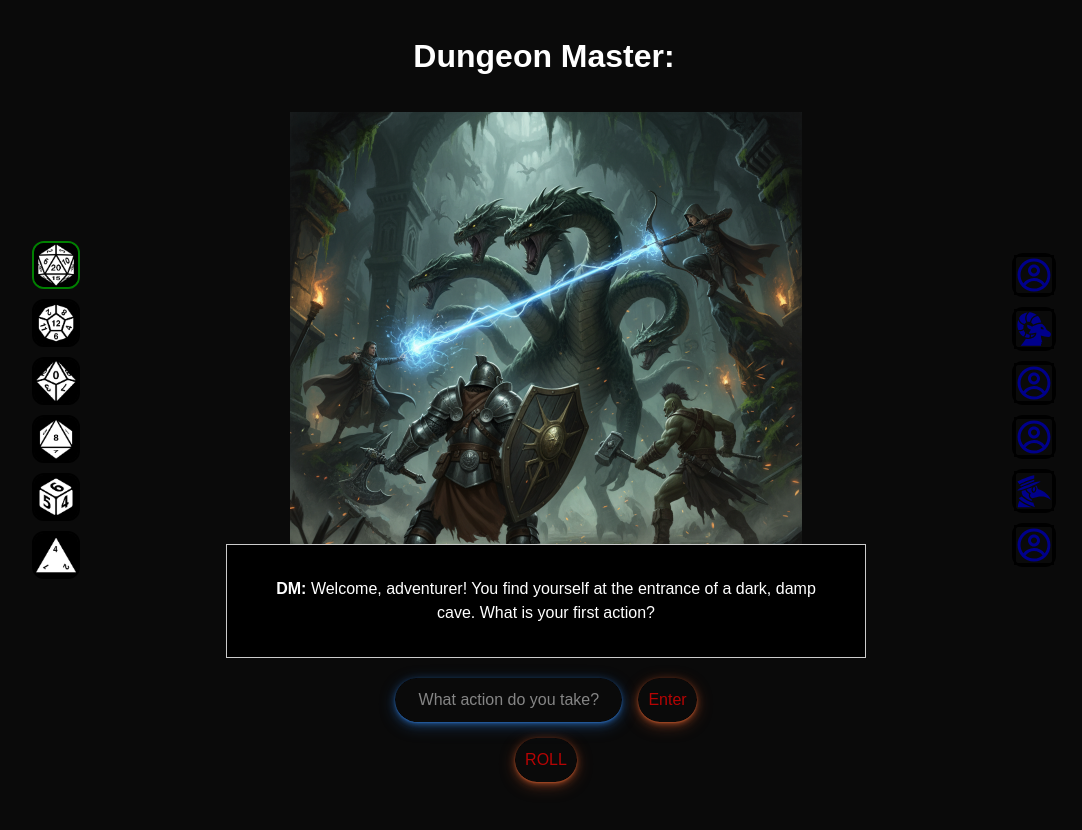
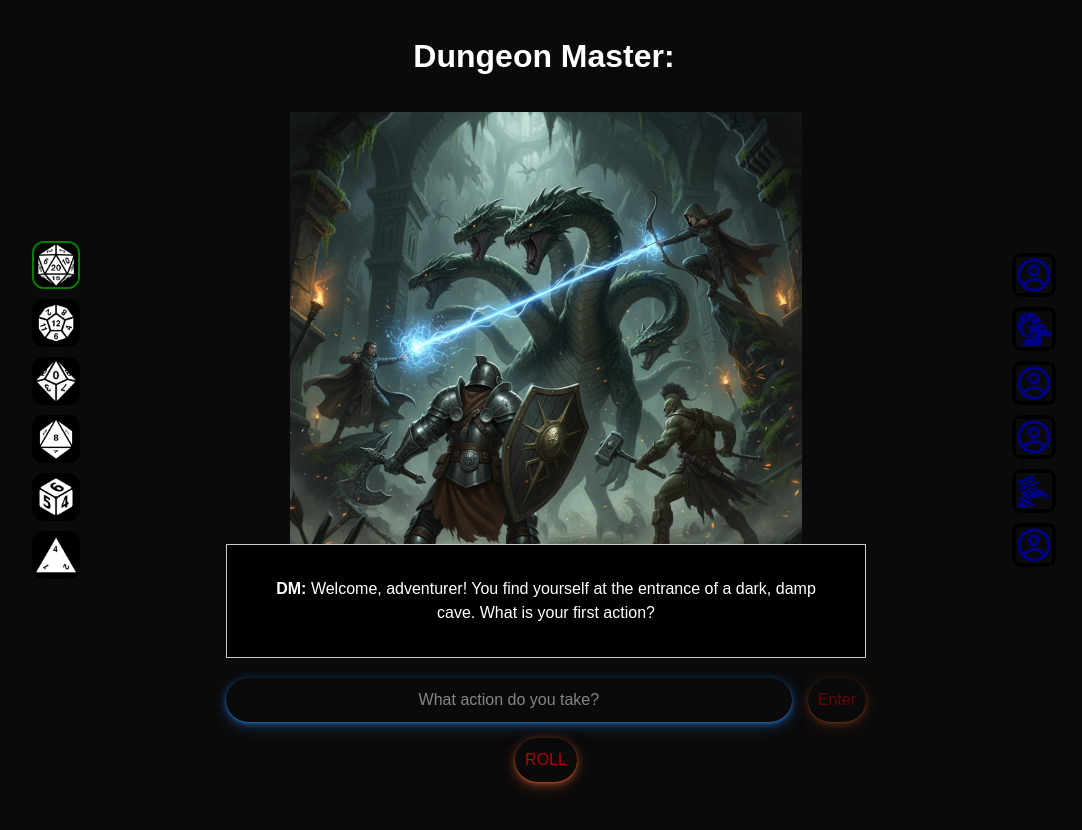
Before and after one commit to Mrpoink/DungeonMaster, a Next.js app in the folder dungeon-master/: page /pages/game in a window 1280 px wide. Shown: the top 830 px of the page, without its empty margins (96-1178 px from the left). Built offline with nearby package versions, Linux system fonts and the light colour scheme.

Commit message:
fixed component issues re-centered the api calls

```diff
--- a/dungeon-master/src/app/components/dice/roll.tsx
+++ b/dungeon-master/src/app/components/dice/roll.tsx
@@ -1,16 +1,29 @@
 'use client'
 import {useState} from "react";
 
-export default function Roll({ sides }: { sides: number }){
+type RollProps = {
+    sides: number;
+    command: string;
+    onRollClick: (isRoll: boolean) => Promise<void>;
+}
+
+export default function Roll({ sides, command, onRollClick }: RollProps){
     const [rollResult, setRollResult] = useState<number | null>(null);
 
-  const handleRoll = () => {
+    const handleRoll = async () => {
         const roll = Math.floor(Math.random() * sides) + 1;
         setRollResult(roll);
+
+        await onRollClick(true);
     }
+
     return(
         <div>
-        <button id="roll-dice-button" onClick={() => handleRoll()}>
+            <button
+                id="roll-dice-button"
+                onClick={handleRoll}
+                // disabled={!command.trim()} // Disable if no text command is present
+            >
                 ROLL
             </button>
             {rollResult !== null && (
--- a/dungeon-master/src/app/components/gameManager/gameManager.tsx
+++ b/dungeon-master/src/app/components/gameManager/gameManager.tsx
@@ -2,8 +2,6 @@
 
 import { useState, useEffect, SetStateAction, useRef, Dispatch } from "react";
 
-
-// Component for a single chat message
 type ConversationMessageProps = {
     sender: 'User' | 'DM' | string;
     text: string;
@@ -23,21 +21,20 @@ const ConversationMessage = ({ sender, text }: ConversationMessageProps) => {
 type UserActionInputProps = {
     userin: string;
     setUserin: Dispatch<SetStateAction<string>>;
-    handleSend: () => void;
+    handleSend: (isRoll: boolean) => Promise<void>;
     isLoading: boolean;
 };
 
-// Component to handle user input and submission (replaces the exported 'sendUserin' component)
 const UserActionInput = ({ userin, setUserin, handleSend, isLoading }: UserActionInputProps) => {
     const handleKeyDown = (event: { key: string; preventDefault: () => void; }) => {
         if (event.key === 'Enter') {
             event.preventDefault();
-            handleSend();
+            handleSend(false);
         }
     };
 
     return (
-        <div>
+        <div className="flex space-x-2">
             <input
                 type="text"
                 value={userin}
@@ -45,11 +42,13 @@ const UserActionInput = ({ userin, setUserin, handleSend, isLoading }: UserActio
                 onKeyDown={handleKeyDown}
                 placeholder={isLoading ? "Waiting for DM response..." : "What action do you take?"}
                 disabled={isLoading}
+                className="flex-grow p-2 border border-gray-300 rounded"
             />
             <button
-                onClick={handleSend}
+                onClick={() => handleSend(false)}
                 disabled={isLoading || !userin.trim()}
                 id="enter-button"
+                className="bg-blue-500 text-white p-2 rounded disabled:opacity-50"
             >
                 <span className="hidden sm:inline">Enter</span>
             </button>
@@ -57,14 +56,18 @@ const UserActionInput = ({ userin, setUserin, handleSend, isLoading }: UserActio
     );
 };
 
-export default function GameManager() {
-    const [userin, setUserin] = useState('');
+type GameManagerProps = {
+    userin: string;
+    setUserin: Dispatch<SetStateAction<string>>;
+    handleSend: (isRoll: boolean) => Promise<void>;
+    isLoading: boolean;
+};
+
+export default function GameManager({ userin, setUserin, handleSend, isLoading }: GameManagerProps) {
     const [conversation, setConversation] = useState([
         { sender: 'DM', text: "Welcome, adventurer! You find yourself at the entrance of a dark, damp cave. What is your first action?" }
     ]);
-    const [isLoading, setIsLoading] = useState(false);
 
-    // Auto-scroll functionality
     const chatContainerRef = useRef<HTMLDivElement | null>(null);
 
     useEffect(() => {
@@ -74,51 +77,13 @@ export default function GameManager() {
         }
     }, [conversation]);
 
-    const handleSend = async () => {
-        if (!userin.trim() || isLoading) return;
-
-        const userMessage = userin.trim();
-        setUserin('');
-        setIsLoading(true);
-
-        // 1. Add user message to conversation
-        setConversation(prev => [...prev, { sender: 'User', text: userMessage }]);
-
-        try {
-            // Note: I am retaining the original API endpoint, but it likely requires a running Python backend.
-            const response = await fetch('http://localhost:1068/userin', {
-                method: 'POST',
-                headers: {
-                    'Content-Type': 'application/json',
-                },
-                body: JSON.stringify({ command: userMessage }),
-            });
-
-            if (!response.ok) {
-                 throw new Error(`HTTP error! status: ${response.status}`);
-            }
-
-            const result = await response.json();
-
-            // 2. Add DM response to conversation
-            setConversation(prev => [...prev, { sender: 'DM', text: result.message || "The DM responds, 'Silence falls over the area...'" }]);
-
-        } catch (error) {
-            console.error("Failed to communicate with backend:", error);
-            setConversation(prev => [
-                ...prev,
-                { sender: 'DM', text: "System Error: Could not connect to Python backend (http://localhost:1068)." }
-            ]);
-        } finally {
-            setIsLoading(false);
-        }
-    };
 
     return (
         <div className="flex flex-col h-full">
             {/* Conversation Log */}
             <div
                 ref={chatContainerRef}
+                className="overflow-y-auto flex-grow"
             >
                 {conversation.map((msg, index) => (
                     <ConversationMessage key={index} sender={msg.sender} text={msg.text} />
@@ -133,7 +98,6 @@ export default function GameManager() {
                 )}
             </div>
 
-            {/* Input */}
             <div className="mt-4">
                 <UserActionInput
                     userin={userin}
--- a/dungeon-master/src/app/pages/game/game.tsx
+++ b/dungeon-master/src/app/pages/game/game.tsx
@@ -6,10 +6,20 @@ import Roll from "@/app/components/dice/roll";
 import Party from "@/app/components/party/party";
 import GameManager from "@/app/components/gameManager/gameManager";
 
+type ConversationItem = {
+    sender: 'User' | 'DM' | string;
+    text: string;
+};
 
 export default function Game() {
   const [sides, setSides] = useState<number>(20);
   const [activeDice, setActiveDice] = useState("d20");
+
+  const [userin, setUserin] = useState('');
+    const [conversation, setConversation] = useState<ConversationItem[]>([
+        { sender: 'DM', text: "Welcome, adventurer! You find yourself at the entrance of a dark, damp cave. What is your first action?" }
+    ]);
+    const [isLoading, setIsLoading] = useState(false);
 
   const handleDiceSelect = (selectedSides: number) => {
     setSides(selectedSides);
@@ -18,6 +28,48 @@ export default function Game() {
     setActiveDice(dice);
   }
 
+  const handleSend = async (isRoll: boolean) => {
+        if (!userin.trim() || isLoading) return;
+
+        const userMessage = userin.trim();
+        setUserin('');
+        setIsLoading(true);
+
+        const rollSuffix = isRoll ? ' (Attempted Roll)' : '';
+        setConversation(prev => [...prev, { sender: 'User', text: userMessage + rollSuffix }]);
+
+        try {
+            const payload = {
+                message: userMessage,
+                roll: isRoll
+            };
+
+            const response = await fetch('http://localhost:1068/userin', {
+                method: 'POST',
+                headers: {
+                    'Content-Type': 'application/json',
+                },
+                body: JSON.stringify(payload),
+            });
+
+            if (!response.ok) {
+                throw new Error(`HTTP error! status: ${response.status}`);
+            }
+
+            const result = await response.json();
+
+            setConversation(prev => [...prev, { sender: 'DM', text: result.message || "The DM responds, 'Silence falls over the area...'" }]);
+
+        } catch (error) {
+            console.error("Failed to communicate with backend:", error);
+            setConversation(prev => [
+                ...prev,
+                { sender: 'DM', text: "System Error: Could not connect to Python backend (http://localhost:1068)." }
+            ]);
+        } finally {
+            setIsLoading(false);
+        }
+    };
 
   return (
     <div>
@@ -37,9 +89,18 @@ export default function Game() {
           <main className="game-box">
             <img src={Background.src} alt="" />
             <div className="game">
-              <GameManager />
+              <GameManager
+                userin={userin}
+                setUserin={setUserin}
+                handleSend={handleSend}
+                isLoading={isLoading}
+              />
               <div className="player-actions">
-                <Roll sides={sides} />
+                <Roll
+                  sides={sides}
+                  command={userin}
+                  onRollClick={handleSend}
+                />
               </div>
             </div>
           </main>
```
Lines whose indentation alone changed are shown as unchanged.
